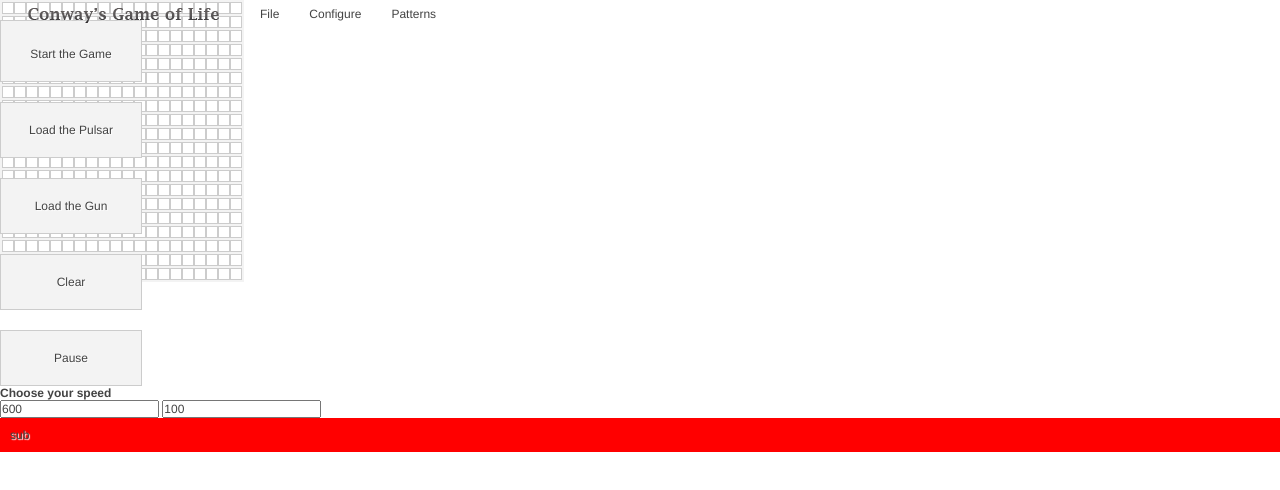
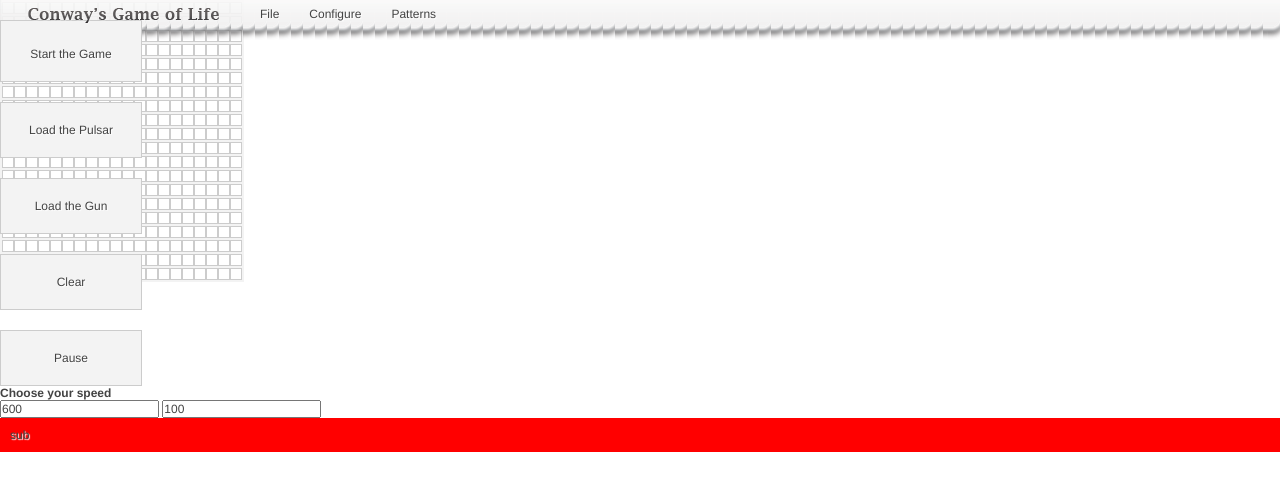
Before and after one commit to nameofname/the-game-of-life, a plain HTML site: page public/life.html in a window 1280 px wide. Drawn offline with Linux system fonts and the light colour scheme.

Commit message:
commiting minor changes to nav

```diff
--- a/public/life.html
+++ b/public/life.html
@@ -6,12 +6,12 @@
 </head>
 <body>
 <div id="wrapper">
-<div id="toolbar_bg">
-	<div id="toolbar_l">
+<div id="nav_bg">
+	<div id="nav_l">
     </div>
-	<div id="toolbar_m">
+	<div id="nav_m">
     </div>
-	<div id="toolbar_r">
+	<div id="nav_r">
     </div>
 </div>
 <div id="nav">
```
